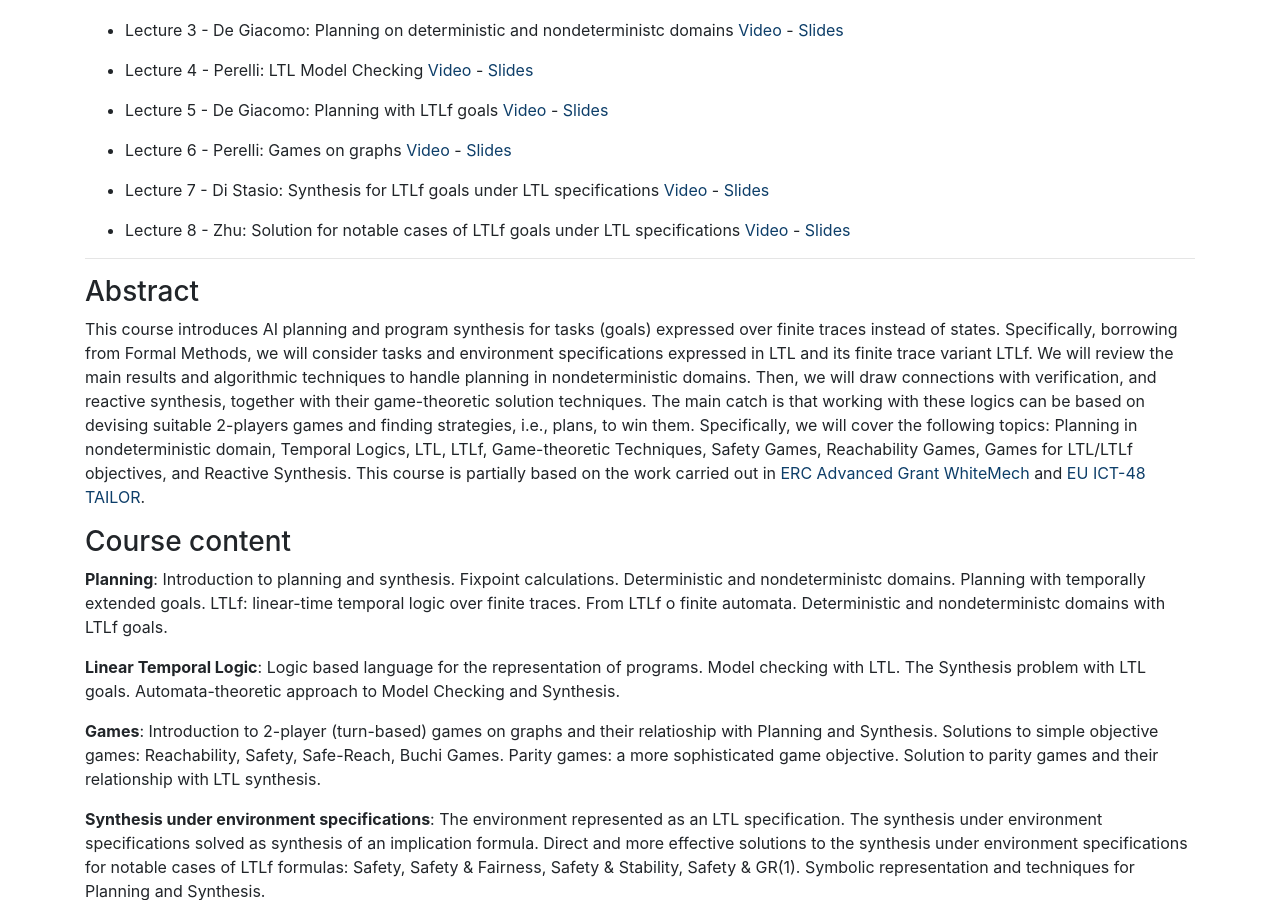
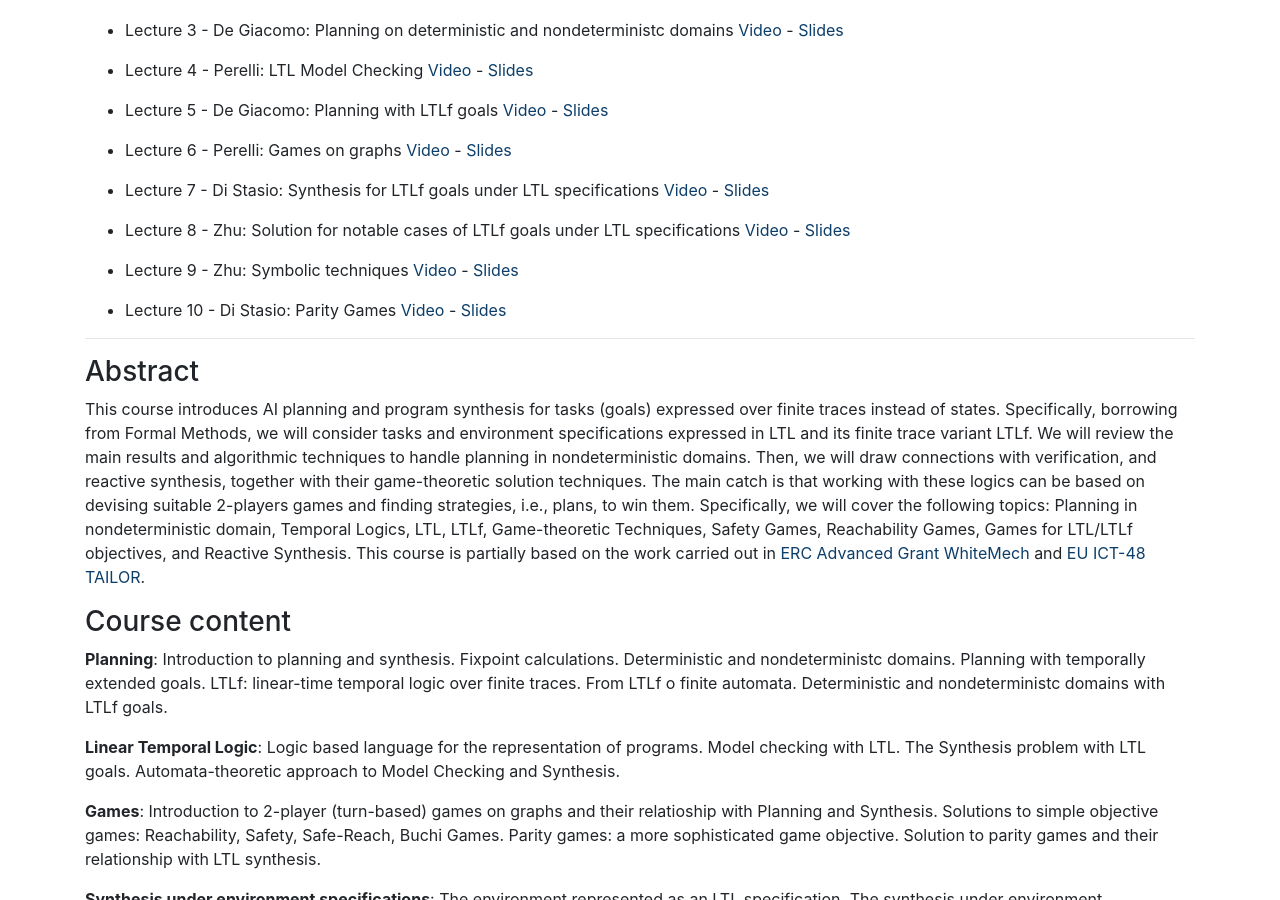
Before and after one commit to whitemech/whitemech.github.io, a Jekyll site: the page built from _pages/courses.md, in a window 1280 px wide and 900 px high, scrolled down 991 px. Built offline with Jekyll 4.4.1, drawn with Linux system fonts in a browser that asks for light colours.

Commit message:
Adding lectures 9 and 10

```diff
--- a/_pages/courses.md
+++ b/_pages/courses.md
@@ -75,6 +75,14 @@ To attend the course online, please visit the following zoom link:
 [Video](https://drive.google.com/file/d/16mmpdw_EZoqe1zNLVYz1AA3koqThhFHL/view?usp=sharing) -
 [Slides](https://drive.google.com/file/d/1qfJtPvx4xoYGoWgMLJlgFklt9biIZCbk/view?usp=sharing)
 
+- Lecture 9 - Zhu: Symbolic techniques
+[Video](https://drive.google.com/file/d/1lL7kcUaI2zCiymOJqObO5HM5y3EbU_O1/view?usp=sharing) -
+[Slides](https://drive.google.com/file/d/1UUW-HgJ_CgiMFufWic1C5Z842nRMuaUZ/view?usp=sharing)
+
+- Lecture 10 - Di Stasio: Parity Games
+[Video](https://drive.google.com/file/d/1_lEfVf02q6AB9FDl0VIFPxW168A4wFJO/view?usp=sharing) -
+[Slides](https://drive.google.com/file/d/1dqOk3wIaDeKivOI97Pf_Ua9aK_hp1RLn/view?usp=sharing)
+
 -----
 
 ### Abstract
```
